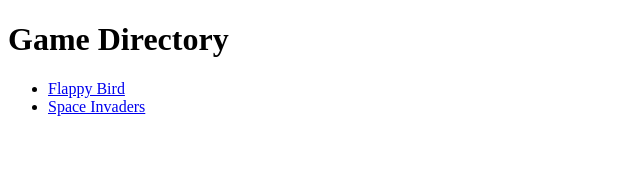
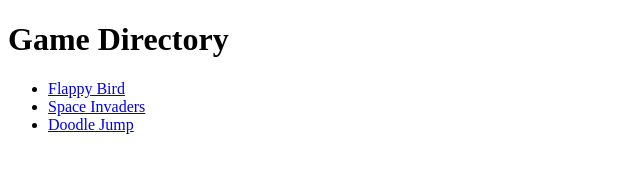
Before and after one commit to emhayki/Games, a plain HTML site: page index.html in a window 1280 px wide. Shown: the whole page, without its empty margins (0-640 px from the left). Drawn offline with Linux system fonts and the light colour scheme.

Commit message:
Update index.html

```diff
--- a/index.html
+++ b/index.html
@@ -8,6 +8,7 @@
     <ul>
         <li><a href="Flappy%20Bird/index.html">Flappy Bird</a></li>
          <li><a href="Space%20Invaders/index.html">Space Invaders</a></li>
+         <li><a href="Doodle%Jump/index.html">Doodle Jump</a></li>
     </ul>
 </body>
 </html>
```
